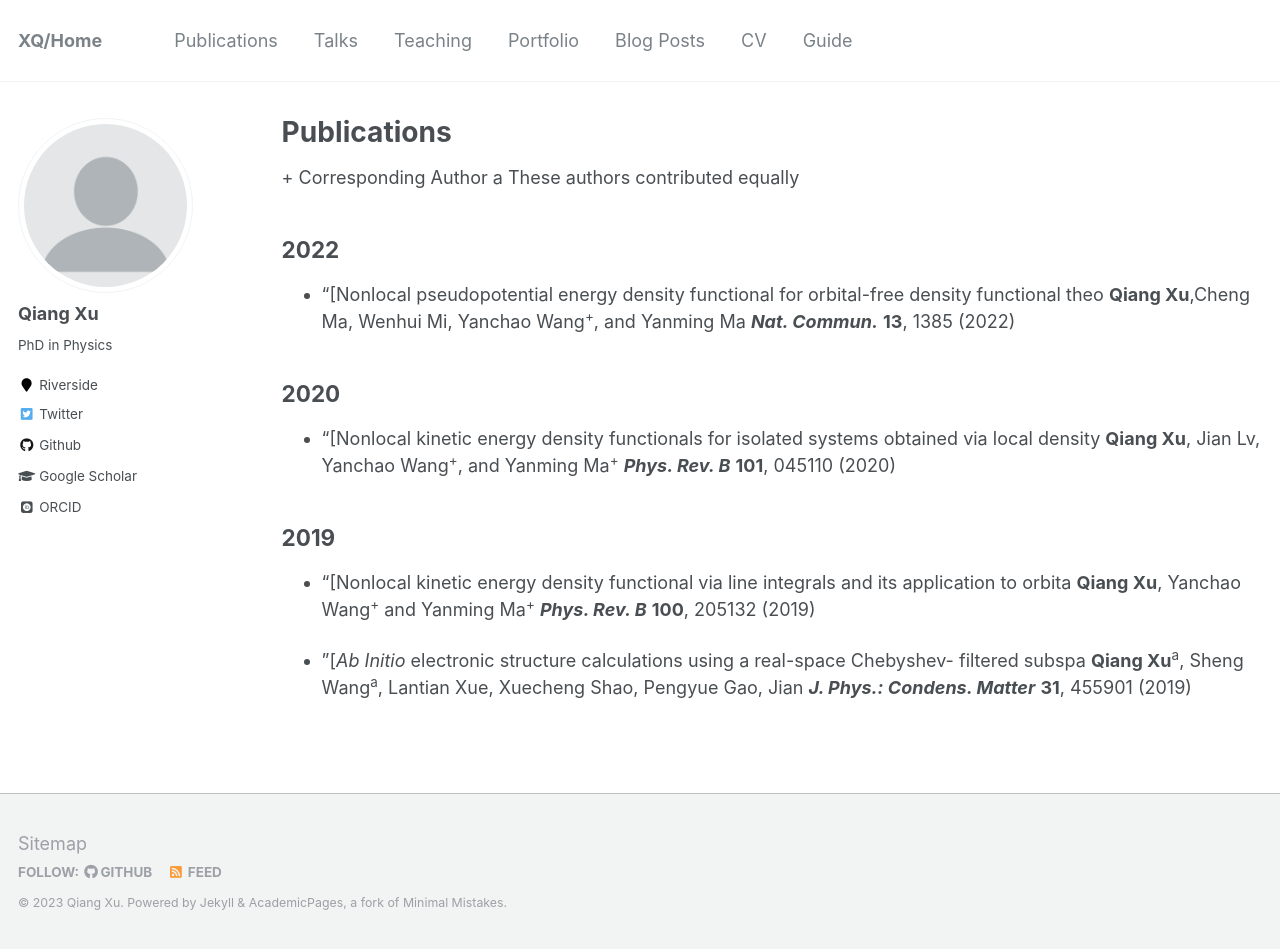
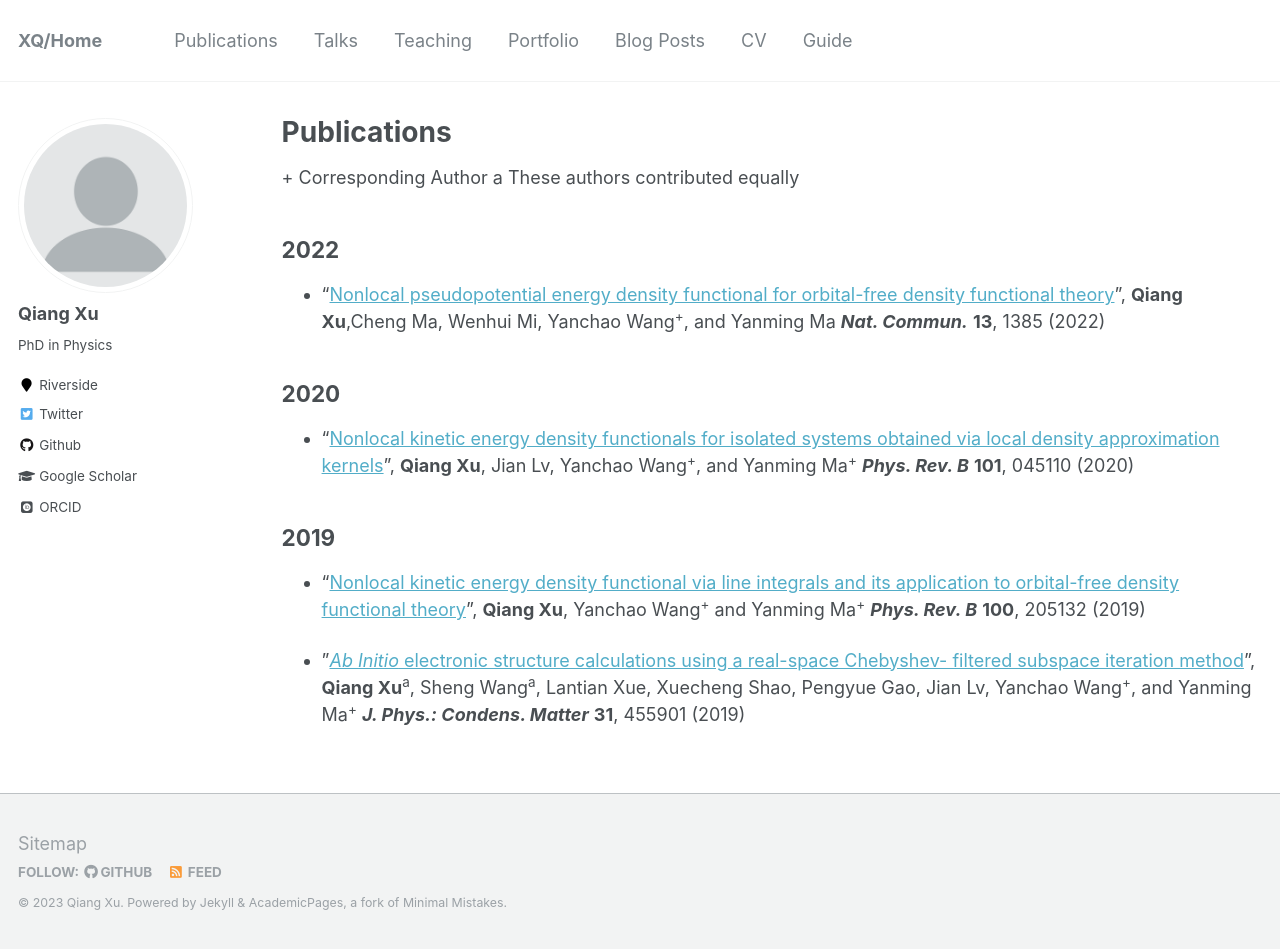
Before and after one commit to xqjlu/xqjlu.github.io, a Jekyll site: the page built from _pages/publications.md, in a window 1280 px wide and 949 px high. Built offline with Jekyll 4.4.1, drawn with Linux system fonts in a browser that asks for light colours; some web fonts are replaced.

Commit message:
publications

```diff
--- a/_pages/publications.md
+++ b/_pages/publications.md
@@ -8,20 +8,20 @@ author_profile: true
 a These authors contributed equally
 
 ## 2022
-* "[Nonlocal pseudopotential energy density functional for orbital-free density functional theo
+* "[Nonlocal pseudopotential energy density functional for orbital-free density functional theory](https://doi.org/10.1038/s41467-022-29002-3)",
 **Qiang Xu**,Cheng Ma, Wenhui Mi, Yanchao Wang<sup>+</sup>, and Yanming Ma
 ***Nat. Commun.*** **13**, 1385 (2022)
 
 ## 2020
-* "[Nonlocal kinetic energy density functionals for isolated systems obtained via local density
+* "[Nonlocal kinetic energy density functionals for isolated systems obtained via local density approximation kernels](https://doi.org/10.1103/PhysRevB.101.045110)",
 **Qiang Xu**, Jian Lv, Yanchao Wang<sup>+</sup>, and Yanming Ma<sup>+</sup>
 ***Phys. Rev. B*** **101**, 045110 (2020)
 
 ## 2019
-* "[Nonlocal kinetic energy density functional via line integrals and its application to orbita
+* "[Nonlocal kinetic energy density functional via line integrals and its application to orbital-free density functional theory](https://doi.org/10.1103/PhysRevB.100.205132)",
 **Qiang Xu**, Yanchao Wang<sup>+</sup> and Yanming Ma<sup>+</sup>
 ***Phys. Rev. B*** **100**, 205132 (2019)
 
-* "[*Ab Initio* electronic structure calculations using a real-space Chebyshev- filtered subspa
-**Qiang Xu**<sup>a</sup>, Sheng Wang<sup>a</sup>, Lantian Xue, Xuecheng Shao, Pengyue Gao, Jian
+* "[*Ab Initio* electronic structure calculations using a real-space Chebyshev- filtered subspace iteration method](https://doi.org/10.1088/1361-648X/ab2a63)",
+**Qiang Xu**<sup>a</sup>, Sheng Wang<sup>a</sup>, Lantian Xue, Xuecheng Shao, Pengyue Gao, Jian Lv, Yanchao Wang<sup>+</sup>, and Yanming Ma<sup>+</sup>
 ***J. Phys.: Condens. Matter*** **31**, 455901 (2019)
```
